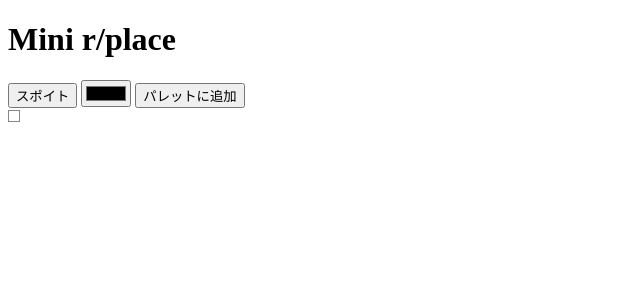
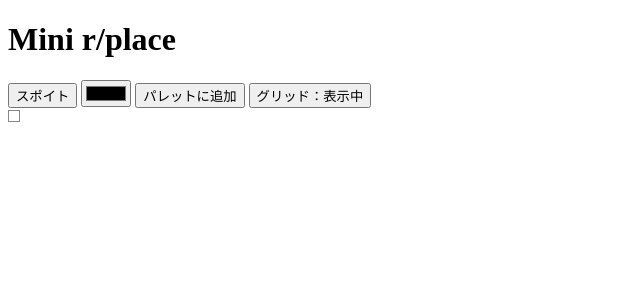
Before and after one commit to fly1014gk/places, a Flask app: template templates/index.html in a window 1280 px wide. Shown: the top 300 px of the page, without its empty margins (0-640 px from the left). Run offline with Flask 3, Linux system fonts and the light colour scheme; the template is opened without the code that fills it: most values are stand-ins (such as "Sample title", 1, 10 or a date in 2020); data that the repository does not hold is empty.

Commit message:
Update index.html

```diff
--- a/templates/index.html
+++ b/templates/index.html
@@ -3,7 +3,7 @@
 <head>
     <title>Mini r/place</title>
     <style>
-        canvas { border: 1px solid #888; }
+        canvas { border: 1px solid #888; background: #fff; }
         #palette span {
             display: inline-block;
             width: 24px; height: 24px;
@@ -21,6 +21,7 @@
         <button id="eyedropper">スポイト</button>
         <input type="color" id="addcolor">
         <button id="addcolorbtn">パレットに追加</button>
+        <button id="toggleGrid">グリッド：表示中</button>
     </div>
     <div id="palette"></div>
     <canvas id="board" width="{{ size * 10 }}" height="{{ size * 10 }}"></canvas>
@@ -28,12 +29,14 @@
         const size = {{ size }};
         const scale = 10;
         const defaultColors = {{ default_colors|tojson }};
-        // パレットをlocalStorageから復元
         let colors = JSON.parse(localStorage.getItem("paletteColors") || "null") || defaultColors.slice();
         let currentColor = localStorage.getItem("paletteCurrentColor") || colors[1] || colors[0];
         let eyedropperMode = false;
         let canvasData = Array.from({length: size}, () => Array(size).fill(colors[0]));
         let latestTimestamp = 0;
+
+        // グリッド表示状態
+        let showGrid = true;
 
         // パレット描画
         function drawPalette() {
@@ -50,7 +53,6 @@
                 }
                 pal.appendChild(span);
             });
-            // パレット保存
             localStorage.setItem("paletteColors", JSON.stringify(colors));
         }
         drawPalette();
@@ -72,19 +74,54 @@
             this.style.background = eyedropperMode ? "#ffd" : "";
         };
 
+        // グリッドON/OFFボタン
+        document.getElementById('toggleGrid').onclick = function() {
+            showGrid = !showGrid;
+            this.textContent = "グリッド：" + (showGrid ? "表示中" : "非表示");
+            redraw();
+        };
+
         // キャンバス描画
-        const ctx = document.getElementById('board').getContext('2d');
+        const cvs = document.getElementById('board');
+        const ctx = cvs.getContext('2d');
         function drawPixel(x, y, color) {
             ctx.fillStyle = color ?? "#fff";
             ctx.fillRect(x * scale, y * scale, scale, scale);
         }
 
+        // グリッド描画
+        function drawGrid() {
+            ctx.save();
+            ctx.strokeStyle = "#ccc";
+            ctx.lineWidth = 1;
+            for(let x=1; x<size; x++) {
+                ctx.beginPath();
+                ctx.moveTo(x*scale,0);
+                ctx.lineTo(x*scale,size*scale);
+                ctx.stroke();
+            }
+            for(let y=1; y<size; y++) {
+                ctx.beginPath();
+                ctx.moveTo(0,y*scale);
+                ctx.lineTo(size*scale,y*scale);
+                ctx.stroke();
+            }
+            ctx.restore();
+        }
+
+        // 全体再描画
+        function redraw() {
+            ctx.clearRect(0, 0, size*scale, size*scale);
+            for(let y=0; y<size; y++)
+                for(let x=0; x<size; x++)
+                    drawPixel(x, y, canvasData[y][x]);
+            if(showGrid) drawGrid();
+        }
+
         // 初期ロード: canvas全体取得
         fetch('/canvas').then(r=>r.json()).then(data => {
             canvasData = data.canvas;
-            for(let y=0; y<size; y++)
-                for(let x=0; x<size; x++)
-                    drawPixel(x, y, canvasData[y][x]);
+            redraw();
         });
 
         // 差分取得・描画ループ
@@ -101,13 +138,14 @@
                             changed = true;
                         }
                     }
+                    if(changed && showGrid) drawGrid();
                     setTimeout(pollDiff, changed ? 200 : 600);
                 });
         }
         pollDiff();
 
         // キャンバスクリック
-        document.getElementById('board').addEventListener('click', function(e){
+        cvs.addEventListener('click', function(e){
             const rect = this.getBoundingClientRect();
             const x = Math.floor((e.clientX - rect.left) / scale);
             const y = Math.floor((e.clientY - rect.top) / scale);
```
